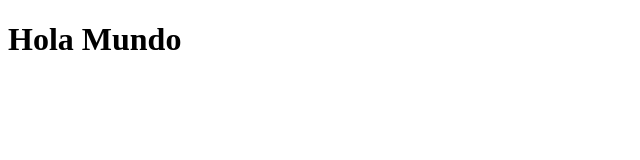
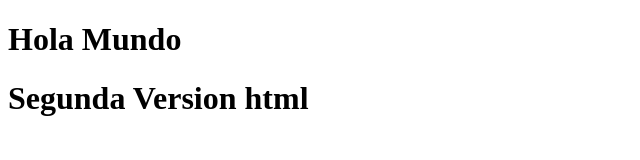
Before and after one commit to reysshub/git-bluuweb, a plain HTML site: page index.html in a window 1280 px wide. Shown: the whole page, without its empty margins (0-640 px from the left). Drawn offline with Linux system fonts and the light colour scheme.

Commit message:
agregamos app y estilos

```diff
--- a/index.html
+++ b/index.html
@@ -8,5 +8,6 @@
 </head>
 <body>
     <h1>Hola Mundo</h1>
+    <h1>Segunda Version html</h1>
 </body>
 </html>
```
Also changed, not shown: app.js (added), estilos.css (added).
